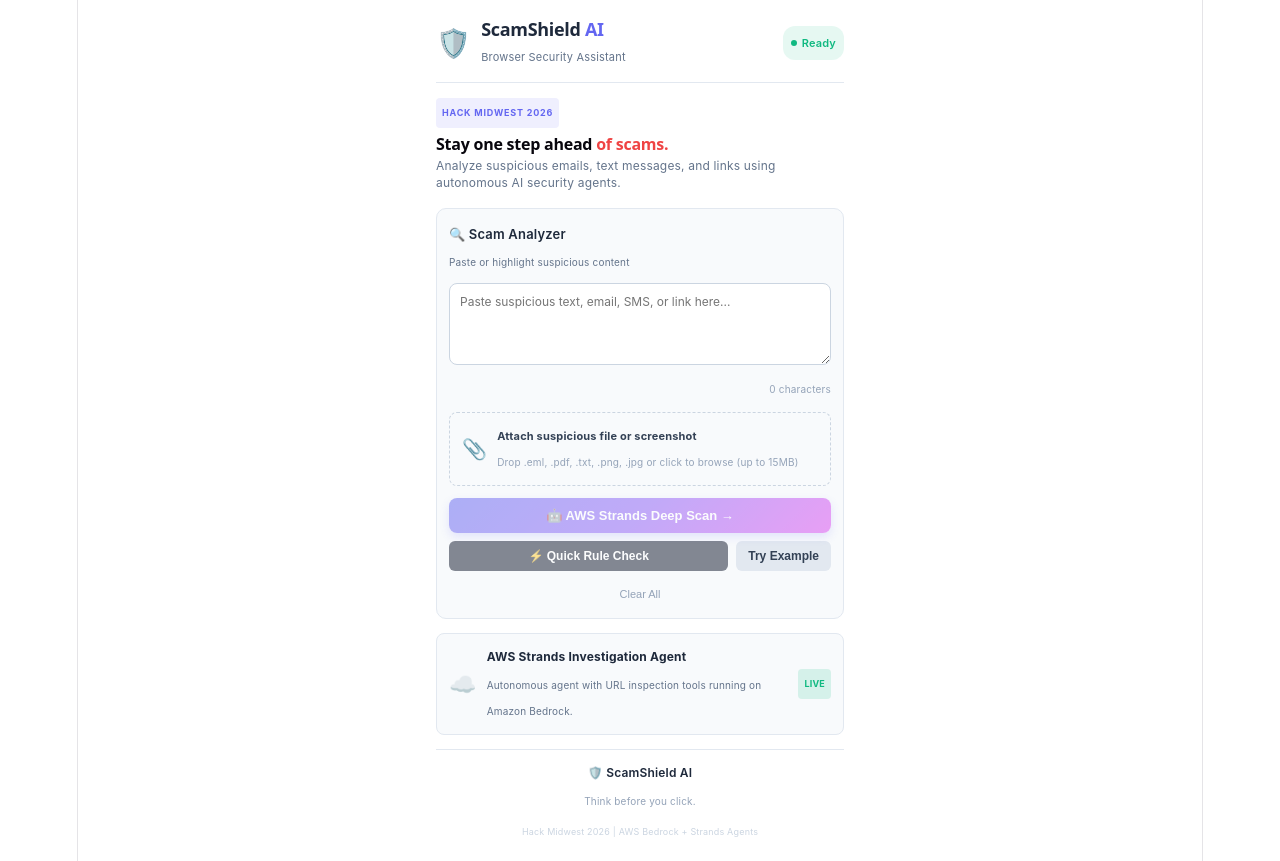
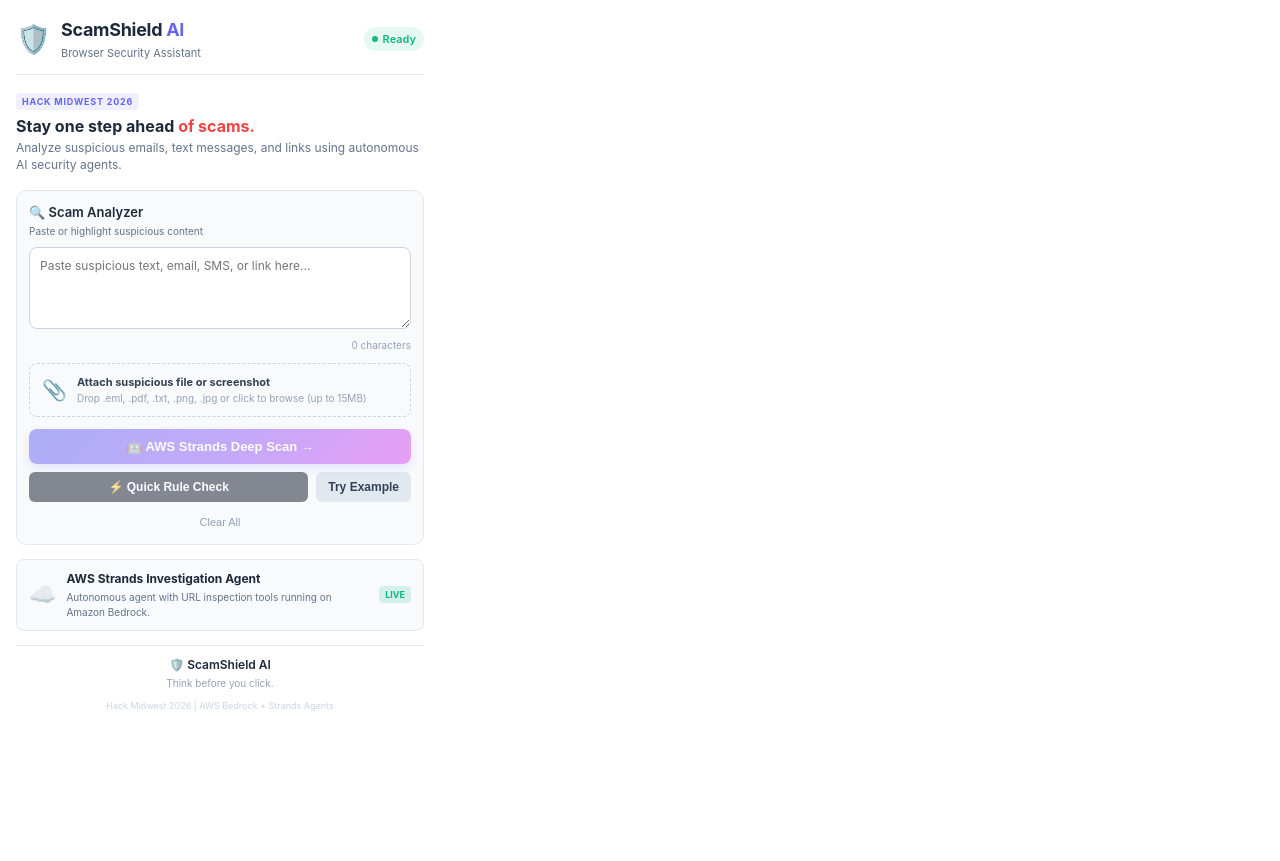
Before and after one commit to MadisonFranks/HackMidwest26, a React (Vite) app in the folder client/: page / in a window 1280 px wide. After the commit the page ends 800 px from the top, so only its background shows below. Built offline with nearby package versions, Linux system fonts and the light colour scheme.

Commit message:
Fix extension popup dimensions to remove black letterboxing borders

```diff
--- a/client/src/App.css
+++ b/client/src/App.css
@@ -2,9 +2,7 @@
 
 .app {
   width: 100%;
-  max-width: 440px;
-  min-width: 360px;
-  margin: 0 auto;
+  margin: 0;
   padding: 16px;
   box-sizing: border-box;
   font-family: -apple-system, BlinkMacSystemFont, 'Segoe UI', Roboto, Helvetica, Arial, sans-serif;
--- a/client/src/index.css
+++ b/client/src/index.css
@@ -1,111 +1,40 @@
-:root {
-  --text: #6b6375;
-  --text-h: #08060d;
-  --bg: #fff;
-  --border: #e5e4e7;
-  --code-bg: #f4f3ec;
-  --accent: #aa3bff;
-  --accent-bg: rgba(170, 59, 255, 0.1);
-  --accent-border: rgba(170, 59, 255, 0.5);
-  --social-bg: rgba(244, 243, 236, 0.5);
-  --shadow:
-    rgba(0, 0, 0, 0.1) 0 10px 15px -3px, rgba(0, 0, 0, 0.05) 0 4px 6px -2px;
+/* Chrome Extension Popup Sizing & Reset */
+*,
+*::before,
+*::after {
+  box-sizing: border-box;
+}
 
-  --sans: system-ui, 'Segoe UI', Roboto, sans-serif;
-  --heading: system-ui, 'Segoe UI', Roboto, sans-serif;
-  --mono: ui-monospace, Consolas, monospace;
-
-  font: 18px/145% var(--sans);
-  letter-spacing: 0.18px;
-  color-scheme: light dark;
-  color: var(--text);
-  background: var(--bg);
-  font-synthesis: none;
-  text-rendering: optimizeLegibility;
+html,
+body {
+  width: 440px;
+  min-width: 440px;
+  max-width: 440px;
+  margin: 0;
+  padding: 0;
+  background: #ffffff;
+  color: #1e293b;
+  font-family: -apple-system, BlinkMacSystemFont, 'Segoe UI', Roboto, Helvetica, Arial, sans-serif;
+  font-size: 14px;
+  line-height: 1.5;
   -webkit-font-smoothing: antialiased;
   -moz-osx-font-smoothing: grayscale;
-
-  @media (max-width: 1024px) {
-    font-size: 16px;
-  }
+  overflow-x: hidden;
 }
 
 @media (prefers-color-scheme: dark) {
-  :root {
-    --text: #9ca3af;
-    --text-h: #f3f4f6;
-    --bg: #16171d;
-    --border: #2e303a;
-    --code-bg: #1f2028;
-    --accent: #c084fc;
-    --accent-bg: rgba(192, 132, 252, 0.15);
-    --accent-border: rgba(192, 132, 252, 0.5);
-    --social-bg: rgba(47, 48, 58, 0.5);
-    --shadow:
-      rgba(0, 0, 0, 0.4) 0 10px 15px -3px, rgba(0, 0, 0, 0.25) 0 4px 6px -2px;
-  }
-
-  #social .button-icon {
-    filter: invert(1) brightness(2);
+  html,
+  body {
+    background: #0f172a;
+    color: #f1f5f9;
   }
 }
 
 #root {
-  width: 1126px;
-  max-width: 100%;
-  margin: 0 auto;
-  text-align: center;
-  border-inline: 1px solid var(--border);
-  min-height: 100svh;
-  display: flex;
-  flex-direction: column;
-  box-sizing: border-box;
+  width: 100%;
+  margin: 0;
+  padding: 0;
+  border: none;
+  min-height: auto;
+  display: block;
 }
-
-body {
-  margin: 0;
-}
-
-h1,
-h2 {
-  font-family: var(--heading);
-  font-weight: 500;
-  color: var(--text-h);
-}
-
-h1 {
-  font-size: 56px;
-  letter-spacing: -1.68px;
-  margin: 32px 0;
-  @media (max-width: 1024px) {
-    font-size: 36px;
-    margin: 20px 0;
-  }
-}
-h2 {
-  font-size: 24px;
-  line-height: 118%;
-  letter-spacing: -0.24px;
-  margin: 0 0 8px;
-  @media (max-width: 1024px) {
-    font-size: 20px;
-  }
-}
-p {
-  margin: 0;
-}
-
-code,
-.counter {
-  font-family: var(--mono);
-  display: inline-flex;
-  border-radius: 4px;
-  color: var(--text-h);
-}
-
-code {
-  font-size: 15px;
-  line-height: 135%;
-  padding: 4px 8px;
-  background: var(--code-bg);
-}
```
